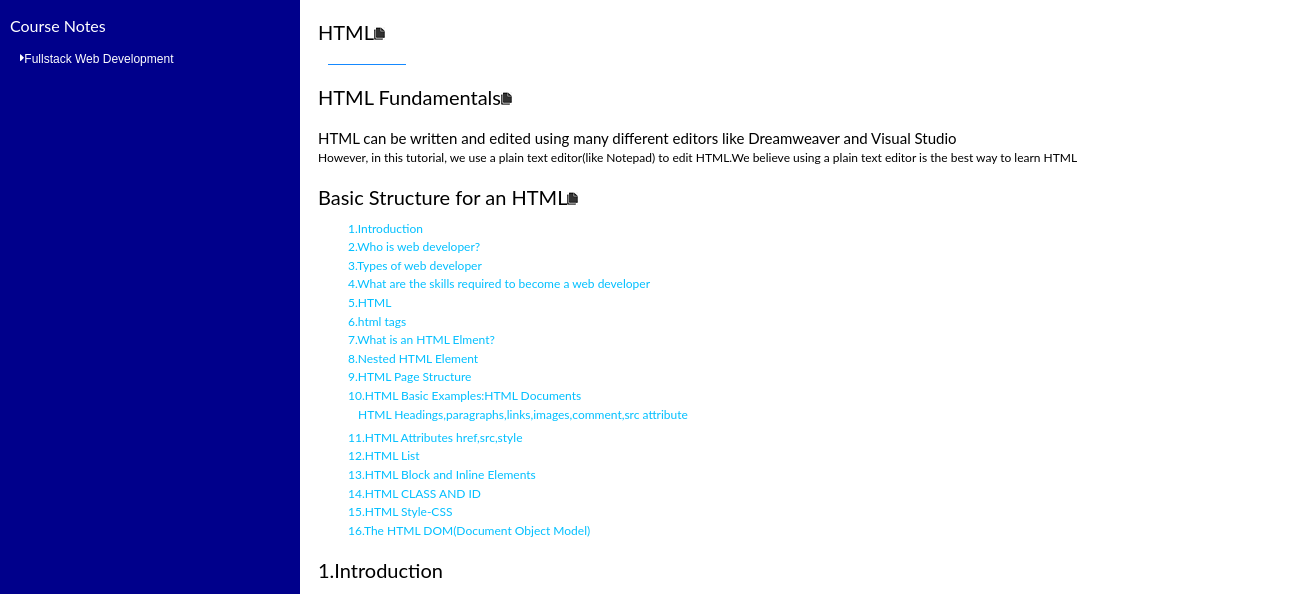
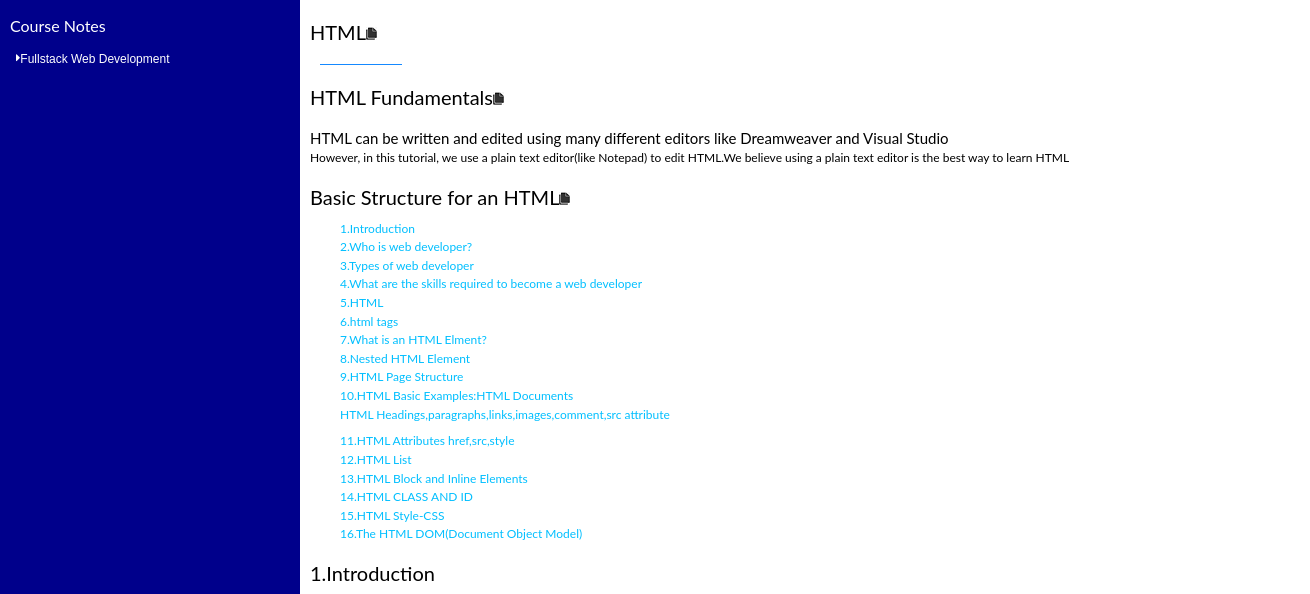
Before and after one commit to Lets-coD/HTML-Base-Tags-Meta-Tags-Body-Div-Span-P-tag---Post-Class---HTML---CSS-Mini-Project---yaeb24f, a plain HTML site: page index.html in a window 1280 px wide. Shown: the top 594 px of the page, 1310 px wide, since content can reach past the window. Drawn offline with Linux system fonts and the light colour scheme.

Commit message:
Update index.html

```diff
--- a/index.html
+++ b/index.html
@@ -6,87 +6,90 @@
     <style>
 body {
   font-family: "Lato", sans-serif;
+  margin: 0px;
 }
+section{
+}
+.main-content{
+    width: 100%;
+    display: grid;
+    grid-template-columns: 300px 1000px;
+}
+.left-section{
+    grid-column: span 1;
+    background-color: #00008B;
+    padding:0px 0px 0px 10px;
+    display: flex;
+    justify-content:space-between;
+    flex-direction: column;
+    align-content:flex-end;
+}
+.right-section{
+   grid-column: span 1 / span 2;
+  font-size: 20px; /* Increased text to enable scrolling */
+  padding:0px 0px 0px 10px;
+  width:100%;
+}
+.dropdown-items{
+}
+.alignicon{
 
-/* Fixed sidenav, full height */
+}
+button{
+background-color: #00008B;
+color:white;
+}
 .sidenav {
-  height: 100%;
-  width: 300px;
-  position: fixed;
-  z-index: 1;
-  top: 0;
-  left: 0;
-  background-color: #00008B;
 
 }
 
 /* Style the sidenav links and the dropdown button */
 .sidenav a, .dropdown-btn {
- padding-left:20px;
   text-decoration: none;
   font-size: 20px;
-  color: white;
   display: block;
   border: none;
-  background: #00008B;
   width: 100%;
   text-align: left;
   cursor: pointer;
   outline: none;
-  position:relative;
   font-size:12px;
 }
 
 .dropdown-btn-i {
- padding-left:20px;
   text-decoration: none;
   font-size: 20px;
-  color: #1589FF;
+  padding:0px 0px 0px 20px;
   display: block;
   border: none;
-  background: #00008B;
   width: 100%;
   text-align: left;
   cursor: pointer;
   outline: none;
-  position:relative;
   font-size:12px;
 }
 
 
 /* Main content */
 .main {
-  margin-left: 300px; /* Same as the width of the sidenav */
   font-size: 20px; /* Increased text to enable scrolling */
-  padding: 0px 10px;
 }
 
 /* Add an active class to the active dropdown button */
 .active {
-  background-color: #00008B;
-  color: white;
 }
 
 /* Dropdown container (hidden by default). Optional: add a lighter background color and some left padding to change the design of the dropdown content */
 .dropdown-container {
   display: none;
-  background-color: #00008B;
 }
 .dropdown-container1{
-  display: none;
-  background-color: #00008B;
-  padding-left: 20px;
 }
 /* Optional: Style the caret down icon */
 .fa-caret-right {
   float: left;
 }
 .icon {
-  margin-right: 30px;
-  padding: 0px 5px 5px 120px;
-  position: -webkit-sticky;
-  position: sticky;
-  top: 600px;
 }
 .text2{
 font-size:15px
@@ -95,16 +98,28 @@ font-size:15px
 color:#00BFFF;
 padding-left:30px;
 }
-/* Some media queries for responsiveness */
+@media screen and (max-width: 673px) {
+.main-content {
+    grid-template-columns: repeat(1,1fr);
+}
+}
+.maintext_align{
+font-size:12px;
+margin-top:-0.7em;
+}
 </style>
 </head>
 <body>
+<main class="main-content">
+    <section class="left-section">
 
-<div class="sidenav">
-    <p style="padding-left:10px; color:white;">Course Notes</p>
+        <div class="dropdown-items">
+            <p style="color:white">Course Notes</p>
             <button class="dropdown-btn">Fullstack Web Development
                 <i class="fa fa-caret-right"></i>
             </button>
+
+
         <div class="dropdown-container" style="padding-left:10px">
 
             <div  >
@@ -142,14 +157,20 @@ padding-left:30px;
                 </button>
             </div>
         </div>
-
-
+        </div>
+        <div>
+        <div class="alignicon">
+<!--            <div></div>-->
             <div class="icon">
                 <a href="https://www.Google.com" target="_blank"><img src="./help.png" ></a>
             </div>
         </div>
+        </div>
 
-<div class="main">
+
+    </section>
+<section class="right-section">
+
         <p>HTML<span ><img src='copy.png'/></span></p>
         <hr size="1" width="8%" color="#1589FF" style="margin-left:10px">
         <p>HTML Fundamentals<span ><img src='copy.png'/></span></p>
@@ -157,24 +178,24 @@ padding-left:30px;
         <p class="text2" style="font-size:12px; margin-top:-1.0em; ">However, in this tutorial, we use a plain text editor(like Notepad) to edit HTML.We believe using a plain text editor is the best way to learn HTML</p>
         <p>Basic Structure for an HTML<span ><img src='copy.png'/></span></p>
         <div class="text3">
-        <p style="font-size:12px; margin-top:-0.7em;">1.Introduction</p>
-        <p style="font-size:12px; margin-top:-0.7em;">2.Who is web developer?</p>
-        <p style="font-size:12px; margin-top:-0.7em;">3.Types of web developer</p>
-        <p style="font-size:12px; margin-top:-0.7em;">4.What are the skills required to become a web developer</p>
-        <p style="font-size:12px; margin-top:-0.7em;">5.HTML</p>
-        <p style="font-size:12px; margin-top:-0.7em;">6.html tags</p>
-        <p style="font-size:12px; margin-top:-0.7em;">7.What is an HTML Elment?</p>
-        <p style="font-size:12px; margin-top:-0.7em;">8.Nested HTML Element</p>
-        <p style="font-size:12px; margin-top:-0.7em;">9.HTML Page Structure</p>
-        <p style="font-size:12px; margin-top:-0.7em;">10.HTML Basic Examples:HTML Documents
-        <p style="font-size:12px; margin-top:-0.7em; padding-left:10px">  HTML Headings,paragraphs,links,images,comment,src attribute</p>
+            <p class="maintext_align">1.Introduction</p>
+            <p class="maintext_align">2.Who is web developer?</p>
+            <p class="maintext_align">3.Types of web developer</p>
+            <p class="maintext_align">4.What are the skills required to become a web developer</p>
+            <p class="maintext_align">5.HTML</p>
+            <p class="maintext_align">6.html tags</p>
+            <p class="maintext_align">7.What is an HTML Elment?</p>
+            <p class="maintext_align">8.Nested HTML Element</p>
+            <p class="maintext_align">9.HTML Page Structure</p>
+            <p class="maintext_align">10.HTML Basic Examples:HTML Documents
+            <p class="maintext_align">  HTML Headings,paragraphs,links,images,comment,src attribute</p>
             </p>
-        <p style="font-size:12px; margin-top:-1.0em; ">11.HTML Attributes href,src,style</p>
-        <p style="font-size:12px; margin-top:-0.7em; ">12.HTML List</p>
-        <p style="font-size:12px; margin-top:-0.7em; ">13.HTML Block and Inline Elements</p>
-        <p style="font-size:12px; margin-top:-0.7em; ">14.HTML CLASS AND ID</p>
-        <p style="font-size:12px; margin-top:-0.7em; ">15.HTML Style-CSS</p>
-        <p style="font-size:12px; margin-top:-0.7em; ">16.The HTML DOM(Document Object Model)</p>
+            <p class="maintext_align">11.HTML Attributes href,src,style</p>
+            <p class="maintext_align">12.HTML List</p>
+            <p class="maintext_align">13.HTML Block and Inline Elements</p>
+            <p class="maintext_align">14.HTML CLASS AND ID</p>
+            <p class="maintext_align">15.HTML Style-CSS</p>
+            <p class="maintext_align">16.The HTML DOM(Document Object Model)</p>
         </div>
         <p>
         <p>1.Introduction</p><p style="font-size:11px">
@@ -193,7 +214,10 @@ padding-left:30px;
             in taking things apart to see how they are made,a
         </p>
         </p>
-</div>
+
+</section>
+</main>
+
 
 
 <script>
```
Lines whose indentation alone changed are shown as unchanged.
